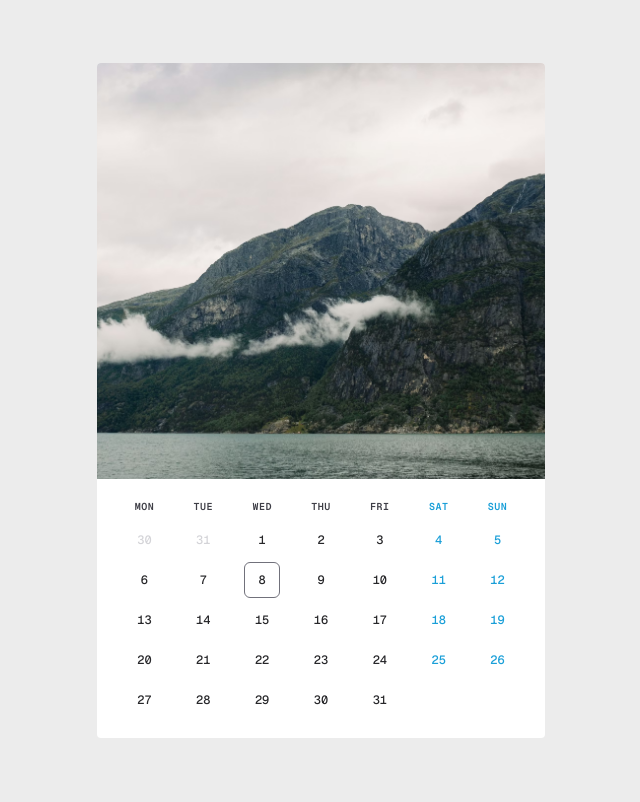
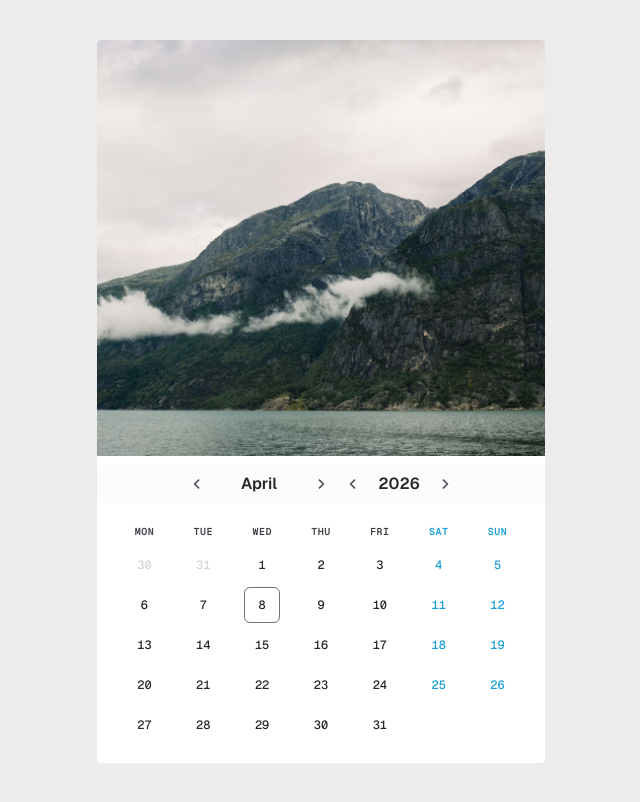
Before and after one commit to KushalXCoder/tuf_frontend_challenge, a Next.js app: page / in a window 1280 px wide. Shown: the whole page, without its empty margins (319-959 px from the left). Built offline with nearby package versions, Linux system fonts and the light colour scheme.

Commit message:
add: month and year labels

```diff
--- a/app/components/calender.tsx
+++ b/app/components/calender.tsx
@@ -1,10 +1,10 @@
+"use client";
+
+import { useDateStore } from "@/app/store/date.store";
 import { Content } from "./content/content";
+import { Labels } from "./content/labels";
 
 export const Calender = () => {
-    const now = new Date();
-    const monthLabel = now.toLocaleString("en-US", { month: "long" });
-    const yearLabel = now.getFullYear();
-
     return (
         <section className="relative w-full max-w-md overflow-hidden rounded-sm bg-white">
             <div className="relative h-92 overflow-hidden sm:h-104">
@@ -14,6 +14,8 @@ export const Calender = () => {
                     className="h-full w-full object-cover"
                 />
             </div>
+            {/* Month and year labels */}
+            <Labels />
             <div className="p-4 sm:p-5">
                 <Content />
             </div>
--- /dev/null
+++ b/app/components/content/labels.tsx
@@ -0,0 +1,82 @@
+"use client";
+
+import { useDateStore } from "@/app/store/date.store";
+
+export const Labels = () => {
+    const { date, month, year, setMonth, setYear, setDate } = useDateStore();
+    const monthLabel = new Date(year, month, 1).toLocaleString("en-US", { month: "long" });
+
+    const syncDateWithinMonth = (nextYear: number, nextMonth: number) => {
+        const daysInTargetMonth = new Date(nextYear, nextMonth + 1, 0).getDate();
+        const safeDate = Math.min(date, daysInTargetMonth);
+        setDate(safeDate);
+    };
+
+    const handleMonthChange = (step: number) => {
+        const nextMonth = month + step;
+
+        if (nextMonth < 0) {
+            const targetYear = year - 1;
+            const targetMonth = 11;
+            setYear(targetYear);
+            setMonth(targetMonth);
+            syncDateWithinMonth(targetYear, targetMonth);
+            return;
+        }
+
+        if (nextMonth > 11) {
+            const targetYear = year + 1;
+            const targetMonth = 0;
+            setYear(targetYear);
+            setMonth(targetMonth);
+            syncDateWithinMonth(targetYear, targetMonth);
+            return;
+        }
+
+        setMonth(nextMonth);
+        syncDateWithinMonth(year, nextMonth);
+    };
+
+    const handleYearChange = (step: number) => {
+        const targetYear = year + step;
+        setYear(targetYear);
+        syncDateWithinMonth(targetYear, month);
+    };
+
+    const NavButton = ({ direction, onClick }: { direction: "prev" | "next"; onClick: () => void }) => (
+        <button
+            type="button"
+            onClick={onClick}
+            className="inline-flex h-7 w-7 items-center justify-center rounded-md p-0 text-zinc-600 transition-colors hover:bg-zinc-100 hover:text-zinc-900"
+            aria-label={direction === "prev" ? "Previous" : "Next"}
+        >
+            <svg
+                viewBox="0 0 16 16"
+                className="h-3.5 w-3.5"
+                fill="none"
+                xmlns="http://www.w3.org/2000/svg"
+                aria-hidden="true"
+            >
+                {direction === "prev" ? (
+                    <path d="M9.75 3.5L5.25 8L9.75 12.5" stroke="currentColor" strokeWidth="2" strokeLinecap="round" strokeLinejoin="round" />
+                ) : (
+                    <path d="M6.25 3.5L10.75 8L6.25 12.5" stroke="currentColor" strokeWidth="2" strokeLinecap="round" strokeLinejoin="round" />
+                )}
+            </svg>
+        </button>
+    );
+    return (
+        <div className="mt-2 flex items-center justify-center gap-1 rounded-sm bg-zinc-50/60 px-2 py-1.5">
+            <div className="grid min-w-38 grid-cols-[1.75rem_minmax(0,1fr)_1.75rem] items-center">
+                <NavButton direction="prev" onClick={() => handleMonthChange(-1)} />
+                <span className="flex h-7 min-w-24 items-center justify-center text-center text-base font-semibold leading-none text-zinc-800">{monthLabel}</span>
+                <NavButton direction="next" onClick={() => handleMonthChange(1)} />
+            </div>
+            <div className="grid min-w-30 grid-cols-[1.75rem_minmax(0,1fr)_1.75rem] items-center">
+                <NavButton direction="prev" onClick={() => handleYearChange(-1)} />
+                <span className="flex h-7 min-w-14 items-center justify-center text-center text-base font-semibold leading-none text-zinc-800">{year}</span>
+                <NavButton direction="next" onClick={() => handleYearChange(1)} />
+            </div>
+        </div>
+    )
+}
--- /dev/null
+++ b/app/store/date.store.ts
@@ -0,0 +1,44 @@
+import { create } from "zustand";
+import { createJSONStorage, persist } from "zustand/middleware";
+
+type DateStore = {
+    date: number;
+    month: number;
+    year: number;
+    notesByDate: Record<string, string>;
+
+    setNotesForDate: (date: number, notes: string) => void;
+    setDate: (date: number) => void;
+    setMonth: (month: number) => void;
+    setYear: (year: number) => void;
+}
+
+export const useDateStore = create<DateStore>()(
+    persist(
+        (set) => ({
+            date: new Date().getDate(),
+            month: new Date().getMonth(),
+            year: new Date().getFullYear(),
+            notesByDate: {},
+
+            setNotesForDate: (date, notes) => set((state) => {
+                const dateKey = `${state.year}-${state.month + 1}-${date}`;
+
+                return {
+                    notesByDate: {
+                        ...state.notesByDate,
+                        [dateKey]: notes,
+                    },
+                };
+            }),
+            setDate: (date) => set({ date }),
+            setMonth: (month) => set({ month }),
+            setYear: (year) => set({ year }),
+        }),
+        {
+            name: "date-storage",
+            storage: createJSONStorage(() => localStorage),
+            partialize: (state) => ({ notesByDate: state.notesByDate }),
+        }
+    )
+)
```
